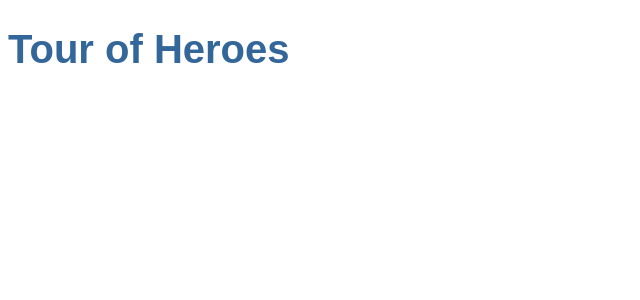
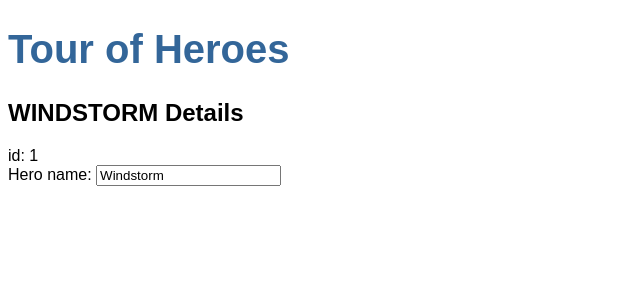
Before and after one commit to Caroline-Duffett/angular-practice-2, an Angular app in the folder angular-tour-of-heroes/: page / in a window 1280 px wide. Shown: the top 300 px of the page, without its empty margins (0-640 px from the left). Built offline with nearby package versions, Linux system fonts and the light colour scheme.

Commit message:
finished 1. The Hero Editor

```diff
--- a/angular-tour-of-heroes/src/app/app.component.html
+++ b/angular-tour-of-heroes/src/app/app.component.html
@@ -1 +1,2 @@
 <h1>{{title}}</h1>
+<app-heroes></app-heroes>
--- /dev/null
+++ b/angular-tour-of-heroes/src/app/hero.ts
@@ -0,0 +1,4 @@
+export interface Hero {
+  id: number;
+  name: string;
+}
--- /dev/null
+++ b/angular-tour-of-heroes/src/app/heroes/heroes.component.html
@@ -0,0 +1,8 @@
+<!-- <h2>{{hero}}</h2> -->
+
+<h2>{{hero.name | uppercase}} Details</h2>
+<div><span>id: </span>{{hero.id}}</div>
+<div>
+  <label for="name">Hero name: </label>
+  <input id="name" [(ngModel)]="hero.name" placeholder="name">
+</div>
--- /dev/null
+++ b/angular-tour-of-heroes/src/app/heroes/heroes.component.ts
@@ -0,0 +1,22 @@
+import { Component, OnInit } from '@angular/core';
+import { Hero } from '../hero';
+
+@Component({
+  selector: 'app-heroes',
+  templateUrl: './heroes.component.html',
+  styleUrls: ['./heroes.component.css']
+})
+export class HeroesComponent implements OnInit {
+
+  hero: Hero = {
+    id: 1,
+    name: 'Windstorm'
+  };
+
+
+  constructor() { }
+
+  ngOnInit(): void {
+  }
+
+}
```
Also changed, not shown: angular-tour-of-heroes/src/app/app.module.ts (+6 -2 lines), angular-tour-of-heroes/src/app/heroes/heroes.component.css (added), 1 other file (tests, documents, lock files or other folders).
